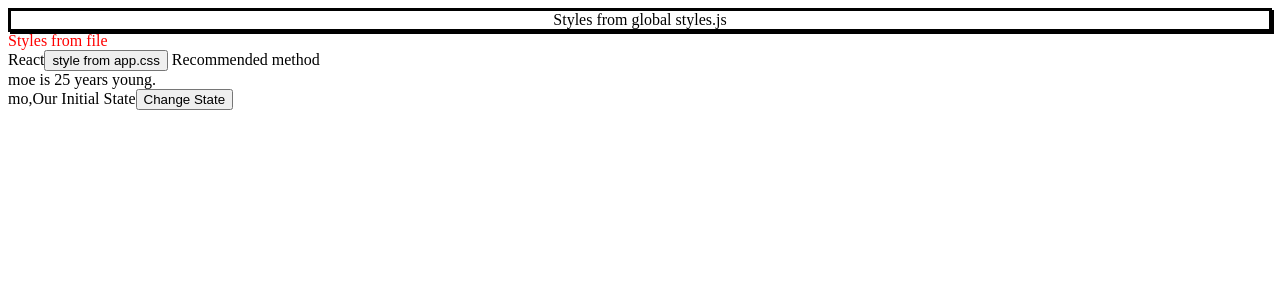
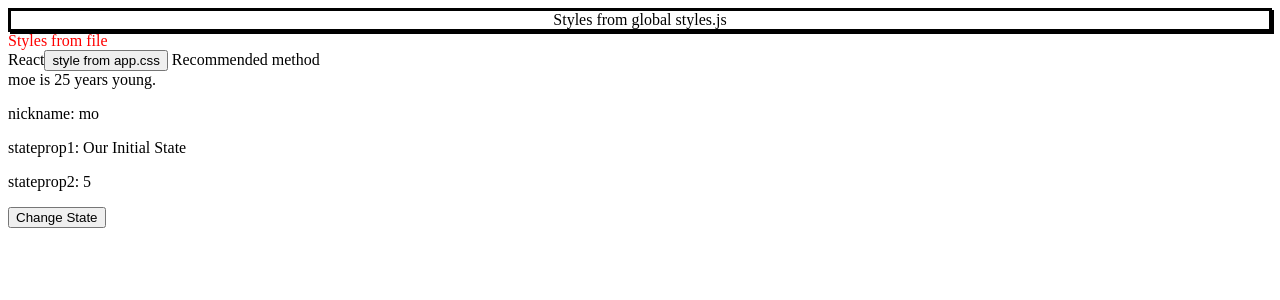
Before and after one commit to timh1203/react-redux-auth0-2019, a React (Create React App) app: page / in a window 1280 px wide. Shown: the top 300 px of the page. Built offline with nearby package versions, Linux system fonts and the light colour scheme.

Commit message:
Add updating state

```diff
--- a/src/containers/container1.js
+++ b/src/containers/container1.js
@@ -4,19 +4,33 @@ class Container1 extends Component {
   constructor(props) {
     super(props)
     this.state = {
-      stateprop1: "Our Initial State"
+      stateprop1: "Our Initial State",
+      stateprop2: 5
     }
   }
 
   changeState = () => {
-    this.setState({ stateprop1: "New State" })
+    // Method 1 of updating state
+    this.setState((prevState, props) => ({
+      stateprop2: prevState.stateprop2 + 1
+    }))
+
+    // Method 2 of updating state
+    this.setState({ stateprop2: this.state.stateprop2 + 1 })
   }
 
   render() {
     return (
       <div>
-        {this.props.nickname},
-        {this.state.stateprop1}
+        <p>
+          nickname: {this.props.nickname}
+        </p>
+        <p>
+          stateprop1: {this.state.stateprop1}
+        </p>
+        <p>
+          stateprop2: {this.state.stateprop2}
+        </p>
         <button onClick={() => this.changeState()}>Change State</button>
       </div>
     )
```
